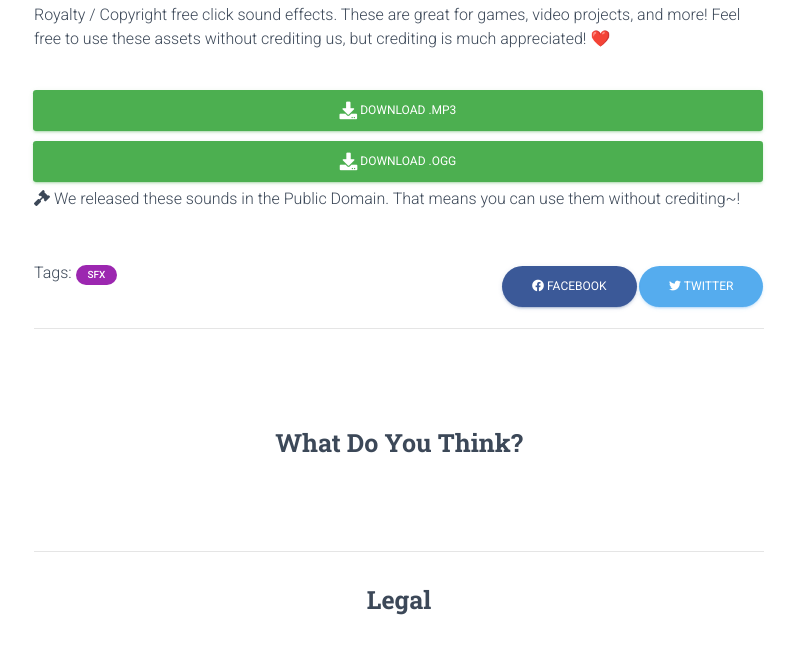
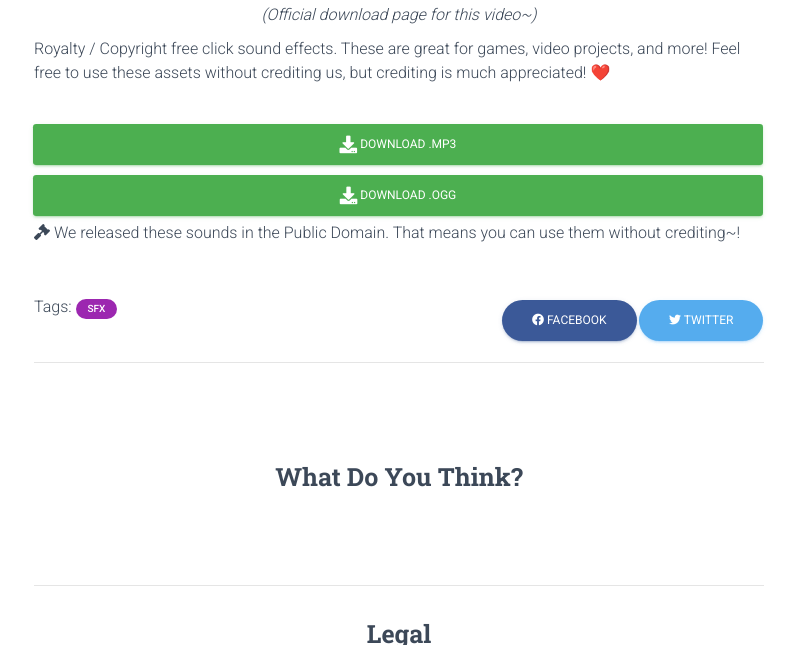
Before and after one commit to hrichhart/creator-assets-website, a Jekyll site: the page built from _posts/2021-06-13-test-post.md, in a window 1280 px wide and 900 px high, scrolled down 539 px, cut to the strip 255-900 px from the top of the window. Shown: the whole strip, without its empty margins (241-1036 px from the left). Built offline with Jekyll 4.4.1, drawn with Linux system fonts in a browser that asks for light colours; comment, search, counter and statistics services are not loaded.

Commit message:
Update 2021-06-13-test-post.md

```diff
--- a/_posts/2021-06-13-test-post.md
+++ b/_posts/2021-06-13-test-post.md
@@ -11,6 +11,8 @@ tags: [sfx]
 
 <center>
   <iframe width="560" height="315" src="https://www.youtube.com/embed/q8ZLBOFQ2g0" title="YouTube video player" frameborder="0" allow="accelerometer; autoplay; clipboard-write; encrypted-media; gyroscope; picture-in-picture" allowfullscreen></iframe>
+
+  <p><i>(Official download page for this video~)</i></p>
 </center>
 
 Royalty / Copyright free click sound effects. These are great for games, video projects, and more! Feel free to use these assets without crediting us, but crediting is much appreciated! ❤️
```
